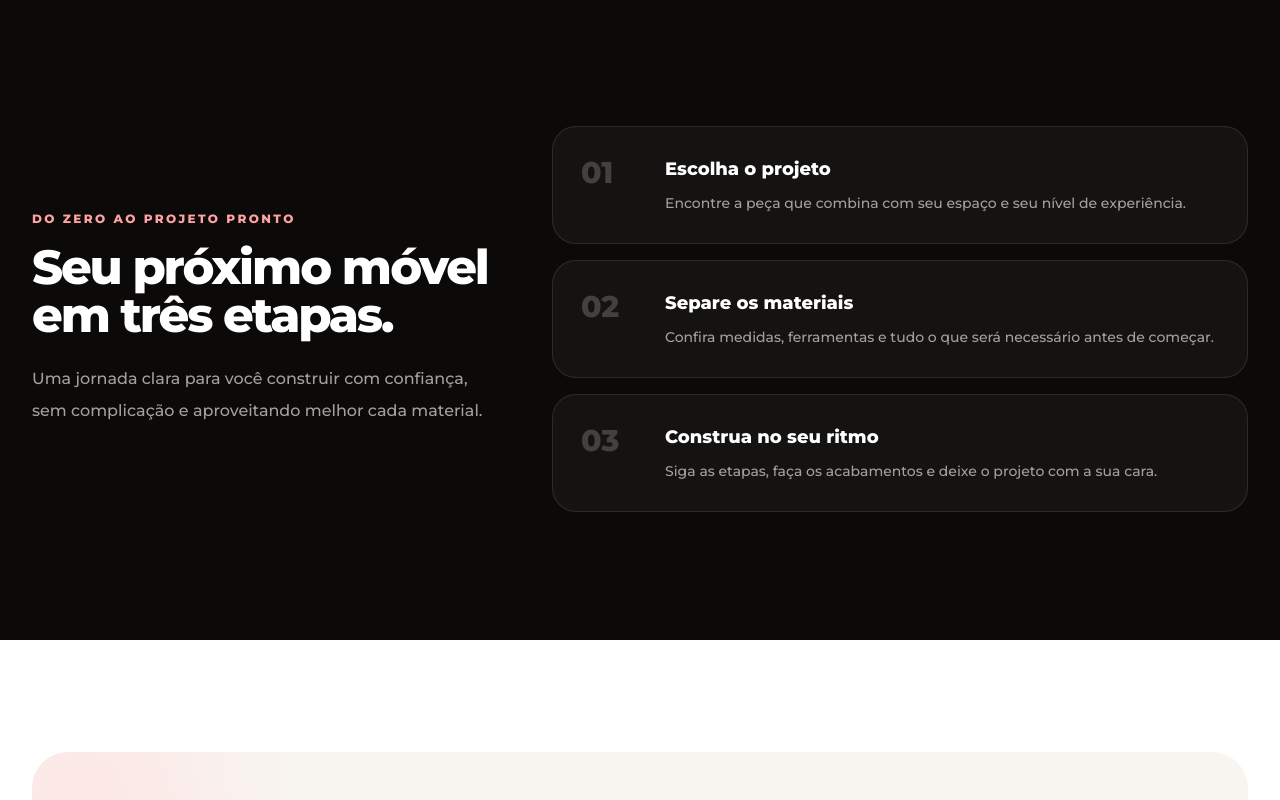
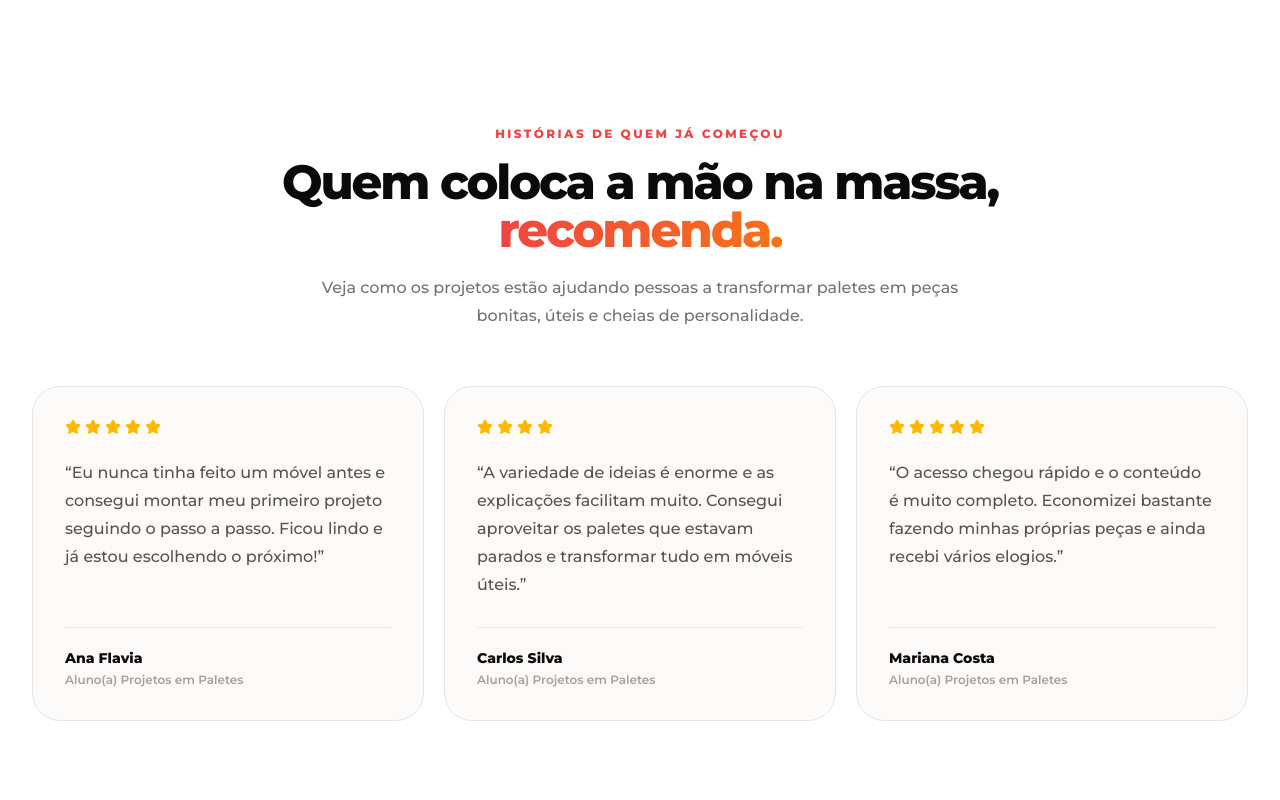
Before and after one commit to gregonocode/creative-nails, a Next.js app: page /projetosempaletes in a window 1280 px wide. Shown: the part 5220-6020 px from the top of the page. Built offline with nearby package versions, Linux system fonts and the light colour scheme.

Commit message:
sessao de depoimentos

```diff
--- a/app/projetosempaletes/page.tsx
+++ b/app/projetosempaletes/page.tsx
@@ -10,6 +10,7 @@ import {
   PencilRuler,
   Recycle,
   ShieldCheck,
+  Star,
 } from "lucide-react";
 import ProjectsCarousel from "./ProjectsCarousel";
 import SpecialProjectsCarousel from "./SpecialProjectsCarousel";
@@ -43,6 +44,24 @@ const benefits = [
     icon: ShieldCheck,
     title: "Comece com o que você já tem",
     text: "Com apenas 1 martelo, pregos e os paletes de madeira que você tiver, você já pode começar.",
+  },
+];
+
+const testimonials = [
+  {
+    text: "Eu nunca tinha feito um móvel antes e consegui montar meu primeiro projeto seguindo o passo a passo. Ficou lindo e já estou escolhendo o próximo!",
+    name: "Ana Flavia",
+    rating: 5,
+  },
+  {
+    text: "A variedade de ideias é enorme e as explicações facilitam muito. Consegui aproveitar os paletes que estavam parados e transformar tudo em móveis úteis.",
+    name: "Carlos Silva",
+    rating: 4,
+  },
+  {
+    text: "O acesso chegou rápido e o conteúdo é muito completo. Economizei bastante fazendo minhas próprias peças e ainda recebi vários elogios.",
+    name: "Mariana Costa",
+    rating: 5,
   },
 ];
 
@@ -376,7 +395,63 @@ export default function ProjetosEmPaletesPage() {
         </div>
       </section>
 
-      {/* SEÇÃO 06 — COMO FUNCIONA */}
+      {/* SEÇÃO 06 — DEPOIMENTOS */}
+      <section
+        id="depoimentos"
+        aria-labelledby="titulo-depoimentos"
+        className="border-b border-stone-100 bg-white py-24 sm:py-32"
+      >
+        <div className="mx-auto max-w-7xl px-5 sm:px-8">
+          <div className="mx-auto max-w-3xl text-center">
+            <p
+              className="text-xs font-extrabold uppercase tracking-[0.2em]"
+              style={{ color: "var(--accent)" }}
+            >
+              Histórias de quem já começou
+            </p>
+            <h2
+              id="titulo-depoimentos"
+              className="mt-4 text-3xl font-extrabold tracking-[-0.045em] sm:text-5xl"
+            >
+              Quem coloca a mão na massa, <GradientText>recomenda.</GradientText>
+            </h2>
+            <p className="mx-auto mt-5 max-w-2xl text-sm font-medium leading-7 text-stone-500 sm:text-base">
+              Veja como os projetos estão ajudando pessoas a transformar paletes em
+              peças bonitas, úteis e cheias de personalidade.
+            </p>
+          </div>
+
+          <div className="mt-14 grid gap-5 md:grid-cols-3">
+            {testimonials.map(({ text, name, rating }, index) => (
+              <article
+                key={index}
+                className="flex h-full flex-col rounded-[28px] border border-stone-200 bg-[#fcfbf9] p-7 transition hover:-translate-y-1 hover:border-red-200 hover:shadow-[0_18px_45px_rgba(28,25,23,0.08)] sm:p-8"
+              >
+                <div className="flex gap-1 text-amber-400" aria-label={`${rating} de 5 estrelas`}>
+                  {Array.from({ length: rating }).map((_, starIndex) => (
+                    <Star
+                      key={starIndex}
+                      className="h-4 w-4 fill-current"
+                      aria-hidden="true"
+                    />
+                  ))}
+                </div>
+                <blockquote className="mt-6 flex-1 text-sm font-medium leading-7 text-stone-600 sm:text-base">
+                  “{text}”
+                </blockquote>
+                <div className="mt-7 border-t border-stone-200 pt-5">
+                  <p className="text-sm font-extrabold text-stone-950">{name}</p>
+                  <p className="mt-1 text-xs font-semibold text-stone-400">
+                    Aluno(a) Projetos em Paletes
+                  </p>
+                </div>
+              </article>
+            ))}
+          </div>
+        </div>
+      </section>
+
+      {/* SEÇÃO 07 — COMO FUNCIONA */}
       <section
         id="como-funciona"
         aria-labelledby="titulo-como-funciona"
@@ -418,7 +493,7 @@ export default function ProjetosEmPaletesPage() {
         </div>
       </section>
 
-      {/* SEÇÃO 07 — CHAMADA FINAL */}
+      {/* SEÇÃO 08 — CHAMADA FINAL */}
       <section
         id="chamada-final"
         aria-labelledby="titulo-chamada-final"
@@ -451,7 +526,7 @@ export default function ProjetosEmPaletesPage() {
         </div>
       </section>
 
-      {/* SEÇÃO 08 — PERGUNTAS FREQUENTES */}
+      {/* SEÇÃO 09 — PERGUNTAS FREQUENTES */}
       <section
         id="perguntas-frequentes"
         aria-labelledby="titulo-perguntas-frequentes"
```
